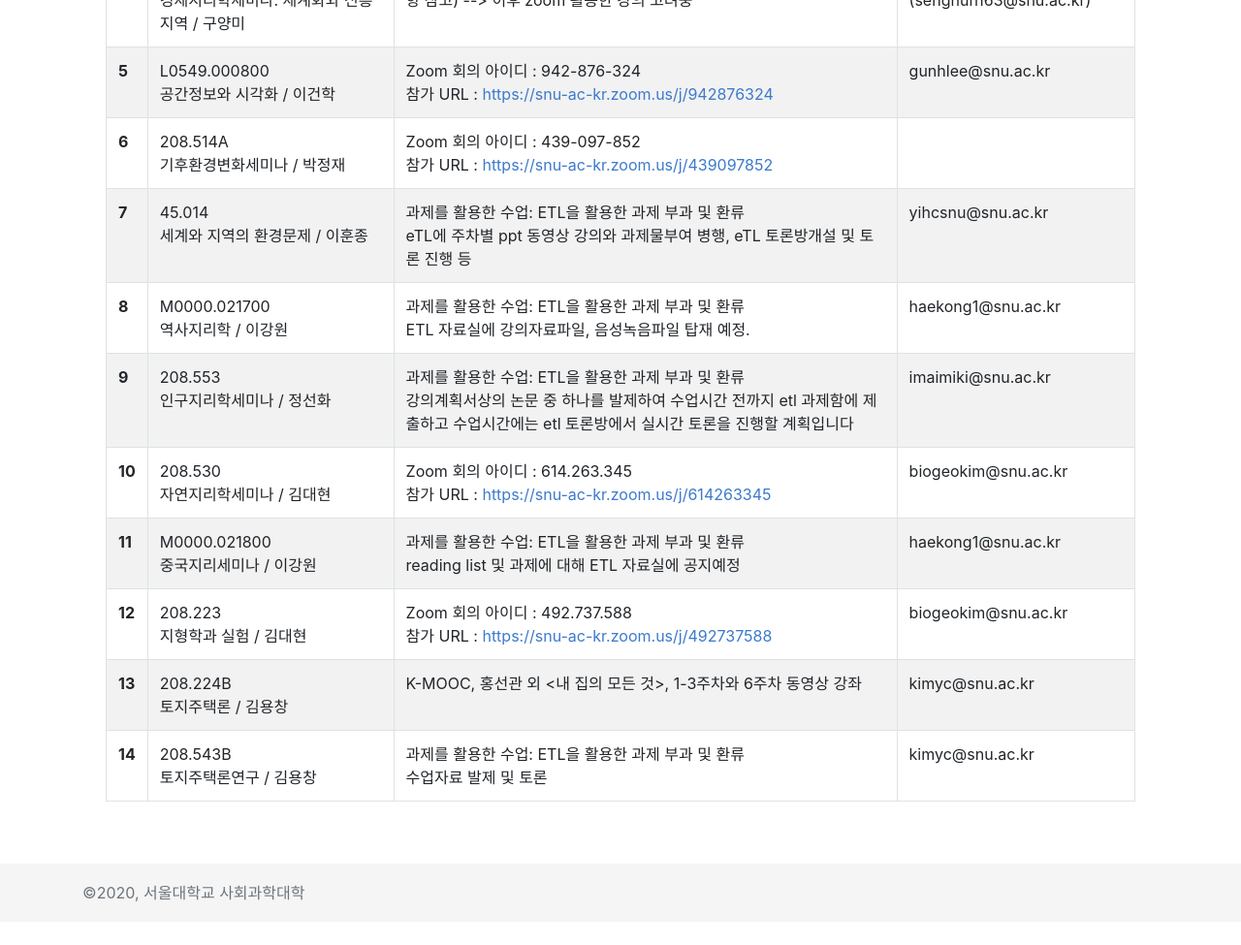
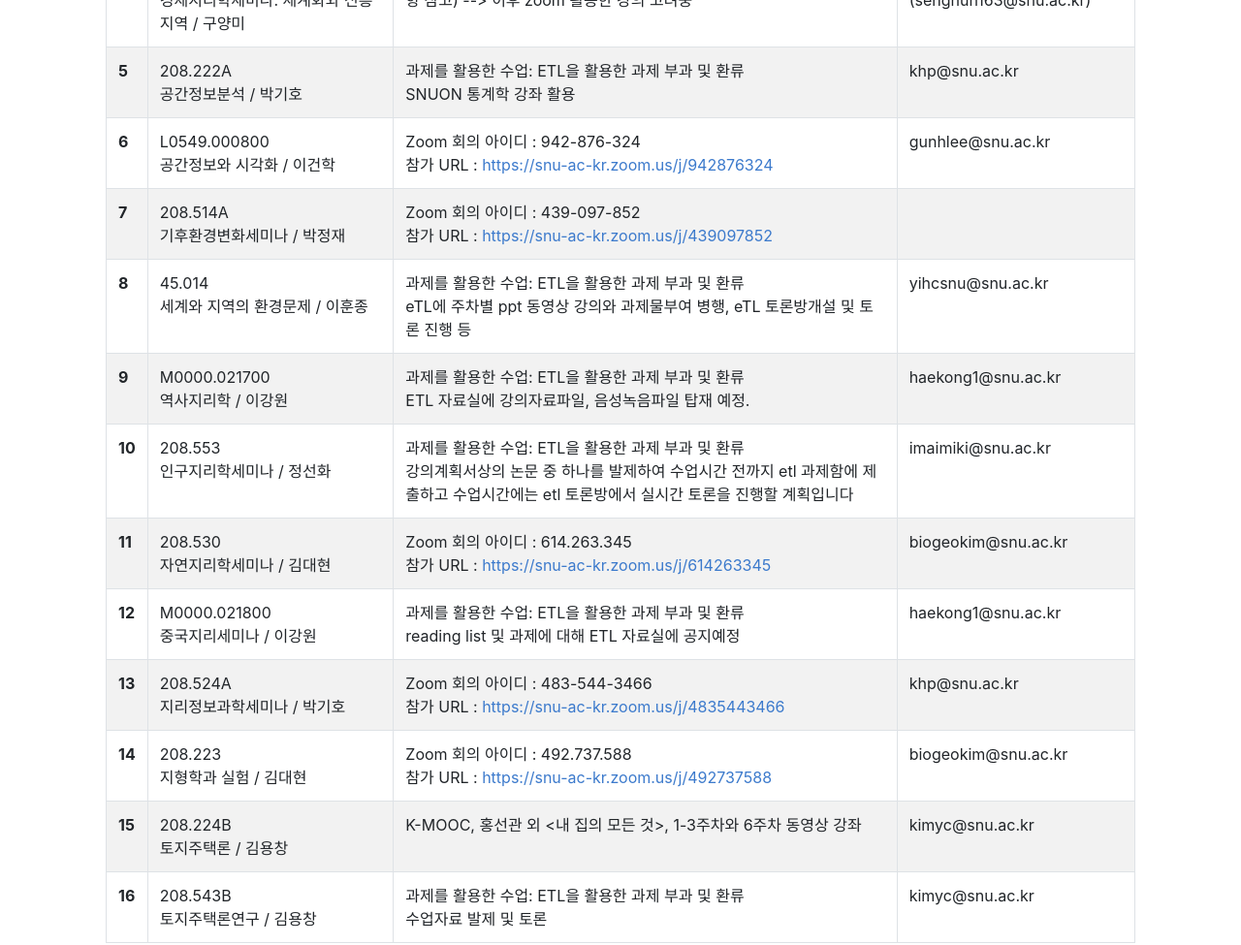
Before and after one commit to monot/css-courses, a plain HTML site: page geog.html in a window 1280 px wide. Shown: the part 740-1715 px from the top of the page at 97% size. Before the commit the page ends 1691 px from the top, so only its background shows below. Drawn offline with Linux system fonts and the light colour scheme; files whose address does not match are found by name.

Commit message:
Updated on 3/16 11:00am

```diff
--- a/geog_inc.html
+++ b/geog_inc.html
@@ -21,51 +21,61 @@
     <td>김성훈 조교 (senghun163@snu.ac.kr)</td>
 </tr><tr>
     <th scope="row">5</th>
+    <td>208.222A<br>공간정보분석 / 박기호</td>
+    <td>과제를 활용한 수업: ETL을 활용한 과제 부과 및 환류<br>SNUON 통계학 강좌 활용</td>
+    <td>khp@snu.ac.kr</td>
+</tr><tr>
+    <th scope="row">6</th>
     <td>L0549.000800<br>공간정보와 시각화 / 이건학</td>
     <td>Zoom 회의 아이디 : 942-876-324<br>참가 URL : <a href="https://snu-ac-kr.zoom.us/j/942876324">https://snu-ac-kr.zoom.us/j/942876324</a></td>
     <td>gunhlee@snu.ac.kr</td>
 </tr><tr>
-    <th scope="row">6</th>
+    <th scope="row">7</th>
     <td>208.514A<br>기후환경변화세미나 / 박정재</td>
     <td>Zoom 회의 아이디 : 439-097-852<br>참가 URL : <a href="https://snu-ac-kr.zoom.us/j/439097852">https://snu-ac-kr.zoom.us/j/439097852</a></td>
     <td></td>
 </tr><tr>
-    <th scope="row">7</th>
+    <th scope="row">8</th>
     <td>45.014<br>세계와 지역의 환경문제 / 이훈종</td>
     <td>과제를 활용한 수업: ETL을 활용한 과제 부과 및 환류<br>eTL에 주차별 ppt 동영상 강의와 과제물부여 병행, eTL 토론방개설 및 토론 진행 등 </td>
     <td>yihcsnu@snu.ac.kr</td>
 </tr><tr>
-    <th scope="row">8</th>
+    <th scope="row">9</th>
     <td>M0000.021700<br>역사지리학 / 이강원</td>
     <td>과제를 활용한 수업: ETL을 활용한 과제 부과 및 환류<br>ETL 자료실에 강의자료파일,  음성녹음파일 탑재 예정.  </td>
     <td>haekong1@snu.ac.kr</td>
 </tr><tr>
-    <th scope="row">9</th>
+    <th scope="row">10</th>
     <td>208.553<br>인구지리학세미나 / 정선화</td>
     <td>과제를 활용한 수업: ETL을 활용한 과제 부과 및 환류<br>강의계획서상의 논문 중 하나를 발제하여 수업시간 전까지 etl 과제함에 제출하고 수업시간에는 etl 토론방에서  실시간 토론을 진행할 계획입니다</td>
     <td>imaimiki@snu.ac.kr</td>
 </tr><tr>
-    <th scope="row">10</th>
+    <th scope="row">11</th>
     <td>208.530<br>자연지리학세미나 / 김대현</td>
     <td>Zoom 회의 아이디 : 614.263.345<br>참가 URL : <a href="https://snu-ac-kr.zoom.us/j/614263345">https://snu-ac-kr.zoom.us/j/614263345</a></td>
     <td>biogeokim@snu.ac.kr</td>
 </tr><tr>
-    <th scope="row">11</th>
+    <th scope="row">12</th>
     <td>M0000.021800<br>중국지리세미나 / 이강원</td>
     <td>과제를 활용한 수업: ETL을 활용한 과제 부과 및 환류<br>reading list 및 과제에 대해 ETL 자료실에 공지예정 </td>
     <td>haekong1@snu.ac.kr</td>
 </tr><tr>
-    <th scope="row">12</th>
+    <th scope="row">13</th>
+    <td>208.524A<br>지리정보과학세미나 / 박기호</td>
+    <td>Zoom 회의 아이디 : 483-544-3466<br>참가 URL : <a href="https://snu-ac-kr.zoom.us/j/4835443466">https://snu-ac-kr.zoom.us/j/4835443466</a></td>
+    <td>khp@snu.ac.kr</td>
+</tr><tr>
+    <th scope="row">14</th>
     <td>208.223<br>지형학과 실험 / 김대현</td>
     <td>Zoom 회의 아이디 : 492.737.588<br>참가 URL : <a href="https://snu-ac-kr.zoom.us/j/492737588">https://snu-ac-kr.zoom.us/j/492737588</a></td>
     <td>biogeokim@snu.ac.kr</td>
 </tr><tr>
-    <th scope="row">13</th>
+    <th scope="row">15</th>
     <td>208.224B<br>토지주택론 / 김용창</td>
     <td>K-MOOC, 홍선관 외 <내 집의 모든 것>, 1-3주차와 6주차 동영상 강좌</td>
     <td>kimyc@snu.ac.kr</td>
 </tr><tr>
-    <th scope="row">14</th>
+    <th scope="row">16</th>
     <td>208.543B<br>토지주택론연구 / 김용창</td>
     <td>과제를 활용한 수업: ETL을 활용한 과제 부과 및 환류<br>수업자료 발제 및 토론</td>
     <td>kimyc@snu.ac.kr</td>
```
Also changed, not shown: pol_inc.html (+19 -14 lines), welfare_inc.html (+13 -8 lines), 5 other files.
